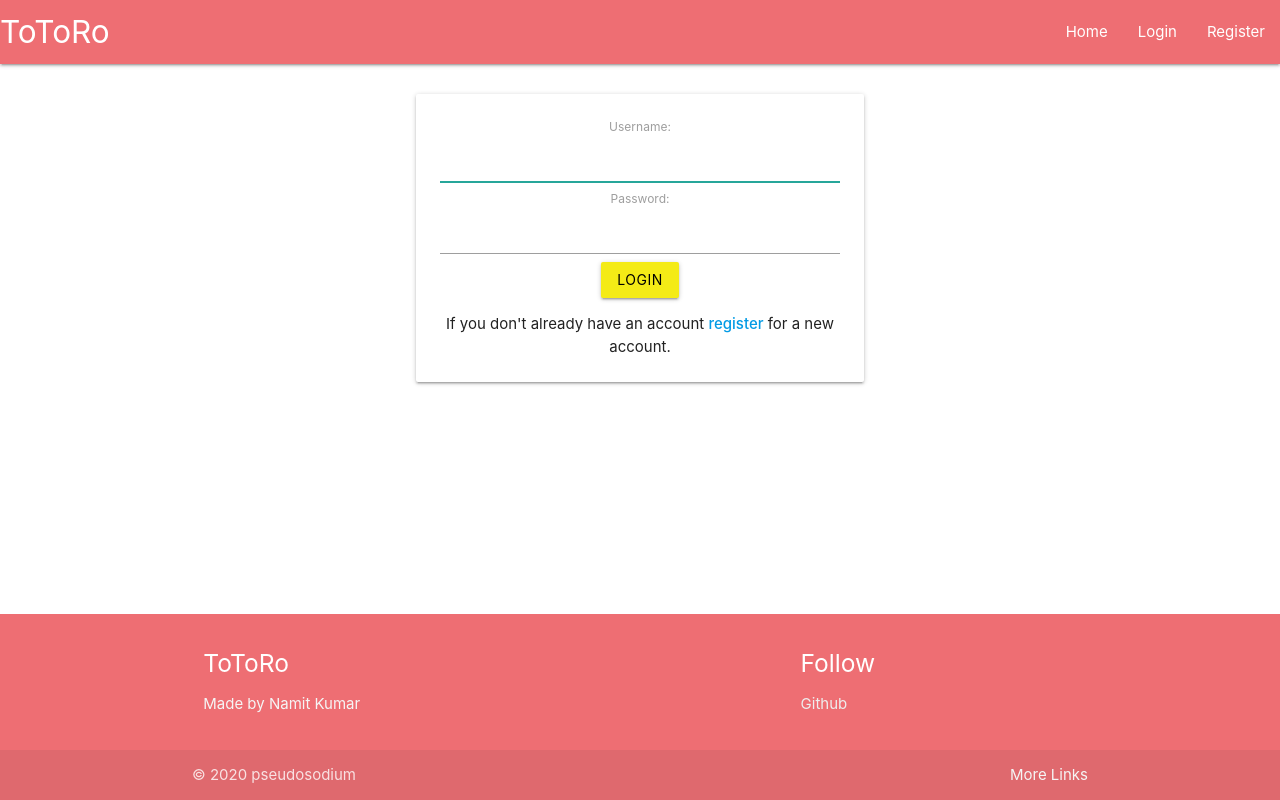
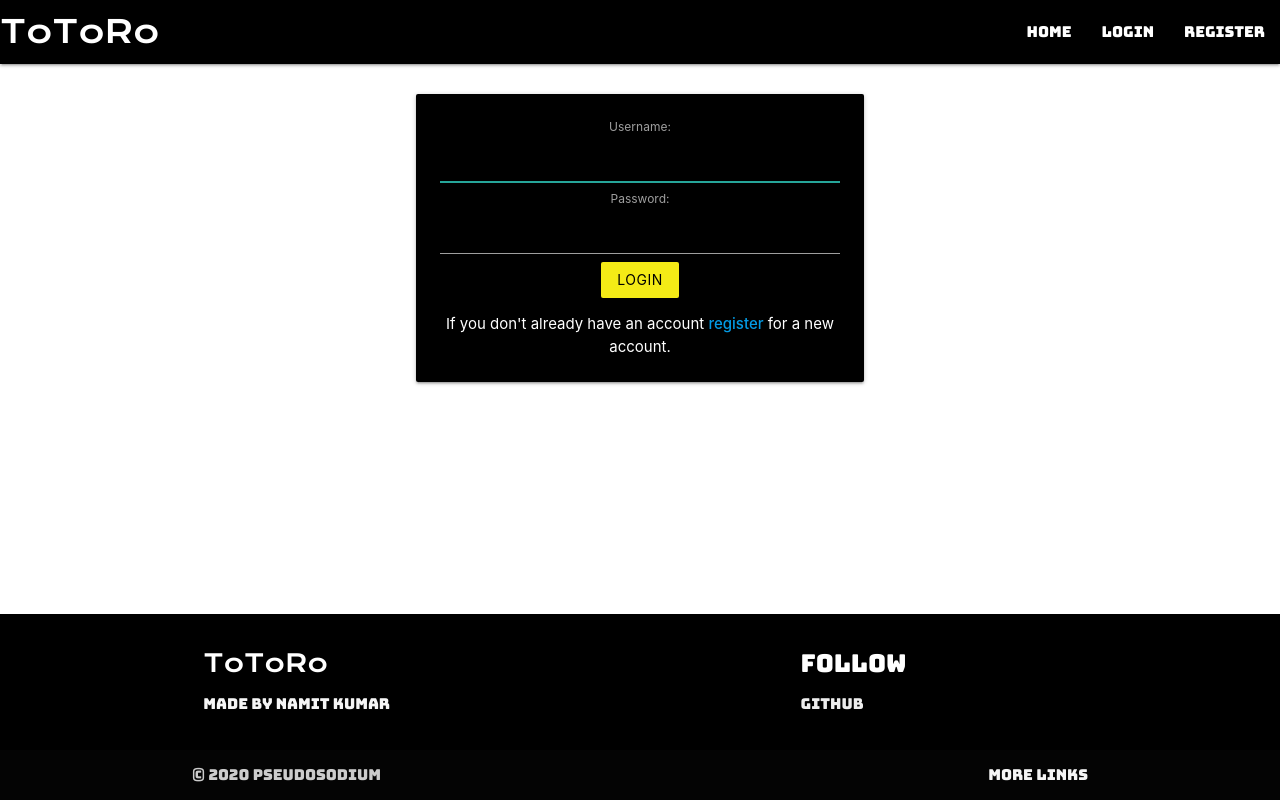
Before and after one commit to pseudosodium/totoro, a Django app: page /login in a window 1280 px wide. Run offline with Django 3.2, Linux system fonts and the light colour scheme; some libraries are stand-ins or nearby versions.

Commit message:
ui, fonts changed, added edit profile feature

```diff
--- a/toto/models.py
+++ b/toto/models.py
@@ -2,6 +2,7 @@ from django.db import models
 from datetime import datetime
 from django.contrib.auth.models import User
 from django.utils.text import slugify
+from tinymce.widgets import TinyMCE
 
 # Create your models here.
 class Question(models.Model):
--- a/toto/templates/toto/account.html
+++ b/toto/templates/toto/account.html
@@ -6,10 +6,12 @@
     <ul class="collection">
       <li class="collection-item"><strong>Username: </strong>{{userprofile.username}}</li>
       <li class="collection-item"><strong>Full Name: </strong>{{userprofile.get_full_name}}</li>
-      <li class="collection-item"><strong>Email: </strong>{{userprofile.email}}</li>
+      {% if user.username == userprofile.username %}
+      <li class="collection-item"><strong>Email: </strong>{{userprofile.email}} <span><i>(not visible)</i></span></li>
+      {% endif %}
     </ul>
     {% if user.username == userprofile.username %}
-      <p>Click <a href="#"><strong>here</strong></a> to edit your profile</p>
+      <p>Click <a href="/edit"><strong>here</strong></a> to edit your profile</p>
     {% endif %}
     <h4>Check out {{userprofile.username}}'s answers: </h4>
     <ul class="collection">
--- a/toto/templates/toto/header.html
+++ b/toto/templates/toto/header.html
@@ -4,9 +4,9 @@
   <link rel="stylesheet" href="{% static 'tinymce/css/prism.css' %}">
   <link rel="stylesheet" href="https://cdnjs.cloudflare.com/ajax/libs/materialize/1.0.0/css/materialize.min.css">
   <script src="https://cdnjs.cloudflare.com/ajax/libs/materialize/1.0.0/js/materialize.min.js"></script>
-
-  <!-- Fixing mobile icon -->
   <link href="https://fonts.googleapis.com/icon?family=Material+Icons" rel="stylesheet">
+  <link href="https://fonts.googleapis.com/css2?family=Krona+One&display=swap" rel="stylesheet">
+  <link href="https://fonts.googleapis.com/css2?family=Bungee&display=swap" rel="stylesheet">
   <style>
   body {
     display: flex;
--- a/toto/templates/toto/home.html
+++ b/toto/templates/toto/home.html
@@ -8,7 +8,7 @@
   <body>
     {% block content %}
       {% if user.is_authenticated %}
-        <nav class="nav-extended">
+        <nav class="nav-extended" style="background: #000000; font-family: 'Bungee', cursive;">
           <div class="nav-content" style="text-align:center">
             <ul class="tabs tabs-transparent">
               <li class="tab"><a class="active" href="#ask">Ask A Question</a></li>
--- a/toto/templates/toto/includes/footer.html
+++ b/toto/templates/toto/includes/footer.html
@@ -1,11 +1,11 @@
-<footer class="page-footer">
+<footer class="page-footer" style="background: #000000">
             <div class="container">
               <div class="row">
                 <div class="col l6 s12">
-                  <h5 class="white-text">ToToRo</h5>
-                  <p class="grey-text text-lighten-4">Made by Namit Kumar</p>
+                  <h5 class="white-text" style="font-family: 'Krona One', sans-serif;">ToToRo</h5>
+                  <p class="grey-text text-lighten-4" style="font-family: 'Bungee', cursive;">Made by Namit Kumar</p>
                 </div>
-                <div class="col l4 offset-l2 s12">
+                <div class="col l4 offset-l2 s12" style="font-family: 'Bungee', cursive;">
                   <h5 class="white-text">Follow</h5>
                   <ul>
                     <li><a class="grey-text text-lighten-3" href="https://github.com/pseudosodium">Github</a></li>
@@ -13,7 +13,7 @@
                 </div>
               </div>
             </div>
-            <div class="footer-copyright">
+            <div class="footer-copyright" style="font-family: 'Bungee', cursive;">
               <div class="container">
               © 2020 pseudosodium
               <a class="grey-text text-lighten-4 right" href="#!">More Links</a>
--- a/toto/templates/toto/includes/navbar.html
+++ b/toto/templates/toto/includes/navbar.html
@@ -1,8 +1,8 @@
 <nav class="nav-extended">
-    <div class="nav-wrapper">
-      <a href="/" class="brand-logo">ToToRo</a>
+    <div class="nav-wrapper" style="background: #000000">
+      <a href="/" class="brand-logo" style="font-family: 'Krona One', sans-serif;">ToToRo</a>
       <a href="#" data-target="mobile-demo" class="sidenav-trigger"><i class="material-icons">menu</i></a>
-      <ul id="nav-mobile" class="right hide-on-med-and-down">
+      <ul id="nav-mobile" class="right hide-on-med-and-down" style="font-family: 'Bungee', cursive;">
         <li><a href="/">Home</a></li>
         {% if user.is_authenticated %}
           <li><a href="/profile/{{user.username}}">{{user.username|title}}</a></li>
--- a/toto/templates/toto/login.html
+++ b/toto/templates/toto/login.html
@@ -4,14 +4,14 @@
 <br>
   <div class="container">
     <center>
-    <div class="card" style="width: 50%">
+    <div class="card" style="width: 50%; background: black; color: white">
       <div class="card-content">
         <form method="post">
           {% csrf_token %}
           {{form.as_p}}
           <button style="background-color:#F4EB16; color:black" class="btn btn-outline-info" type="submit">Login</button>
         </form>
-        If you don't already have an account <a href="/register" target="blank"><strong>register</strong></a> for a new account.
+        <p>If you don't already have an account <a href="/register" target="blank"><strong>register</strong></a> for a new account.</p>
       </div>
     </div>
     </center>
--- a/toto/urls.py
+++ b/toto/urls.py
@@ -5,9 +5,9 @@ urlpatterns = [
     path('register', views.register, name='register'),
     path('login', views.login_request, name='login'),
     path('logout', views.logout_request, name='logout'),
-    #path('account', views.view_profile, name='view_profile'),
     path('ask', views.ask_question, name='ask_question'),
     path('profile/<user_name>', views.view_profile, name='view_profile'),
+    path('edit', views.edit_profile, name='edit_profile'),
     path('<single_slug>/delete_ques', views.delete_ques, name='delete_ques'),
     path('<single_slug>/ans_question', views.ans_question, name='ans_question'),
     path('<single_slug>', views.single_slug, name='single_slug'),
--- a/toto/views.py
+++ b/toto/views.py
@@ -115,3 +115,16 @@ def view_profile(request, user_name):
         return render(request, 'toto/account.html', {'userprofile':userprofile, 'user':request.user, 'answers': user_answers})
     except:
         return HttpResponse(f"<strong><i>{user_name}</i></strong> is not a registered user on this site!")
+
+
+def edit_profile(request):
+    if request.method == 'POST':
+        form = EditProfileForm(request.POST, instance=request.user)
+        username = request.user.username
+        if form.is_valid():
+            user = form.save()
+            messages.info(request, "Account Details Changed Successfully!")
+            return redirect(f'/profile/{request.user.username}')
+    else:
+        form = EditProfileForm(instance=request.user)
+        return render(request, "toto/edit.html", {"form":form})
```
Also changed, not shown: toto/forms.py (+11 -1 lines), toto/templates/toto/edit.html (added, +11 -0 lines), totoro/settings.py (+29 -0 lines), toto/migrations/0024_auto_20200624_2010.py (added), toto/migrations/0025_auto_20200624_2015.py (added).
